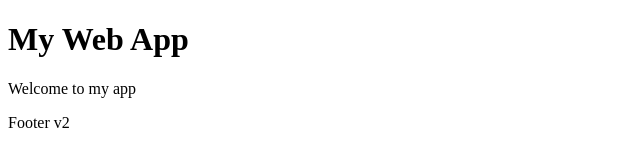
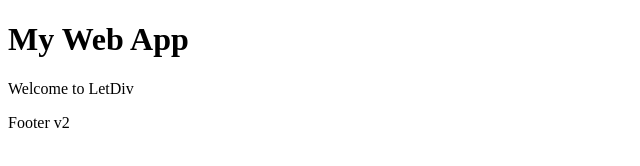
Before and after one commit to thaodtn/my-web-app, a plain HTML site: page index.html in a window 1280 px wide. Shown: the full height of the page, 0-640 px from the left. Drawn offline with Linux system fonts and the light colour scheme.

Commit message:
Change welcome message

```diff
--- a/index.html
+++ b/index.html
@@ -7,7 +7,7 @@
 </head>
 <body>
     <h1>My Web App</h1>
-    <p>Welcome to my app</p>
+    <p>Welcome to LetDiv</p>
     <footer>Footer v2</footer>
 </body>
 </html>
```
